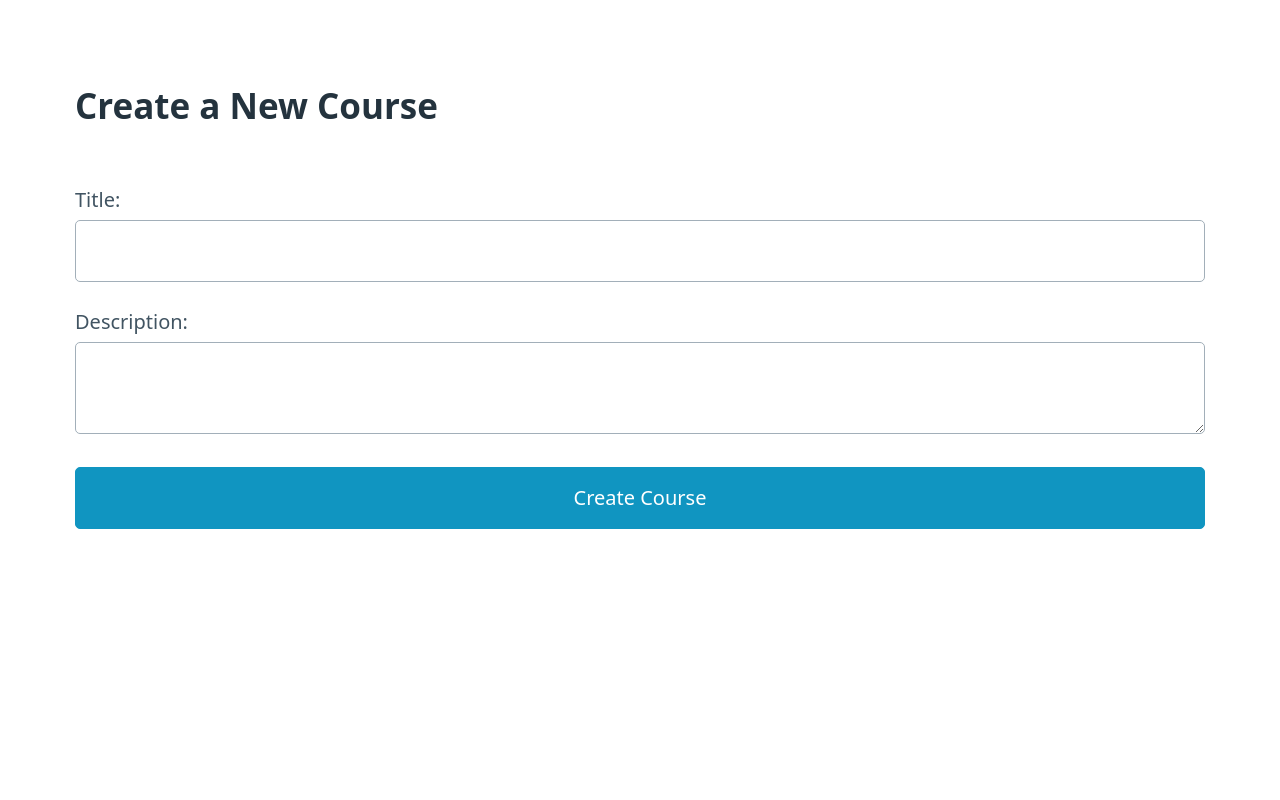
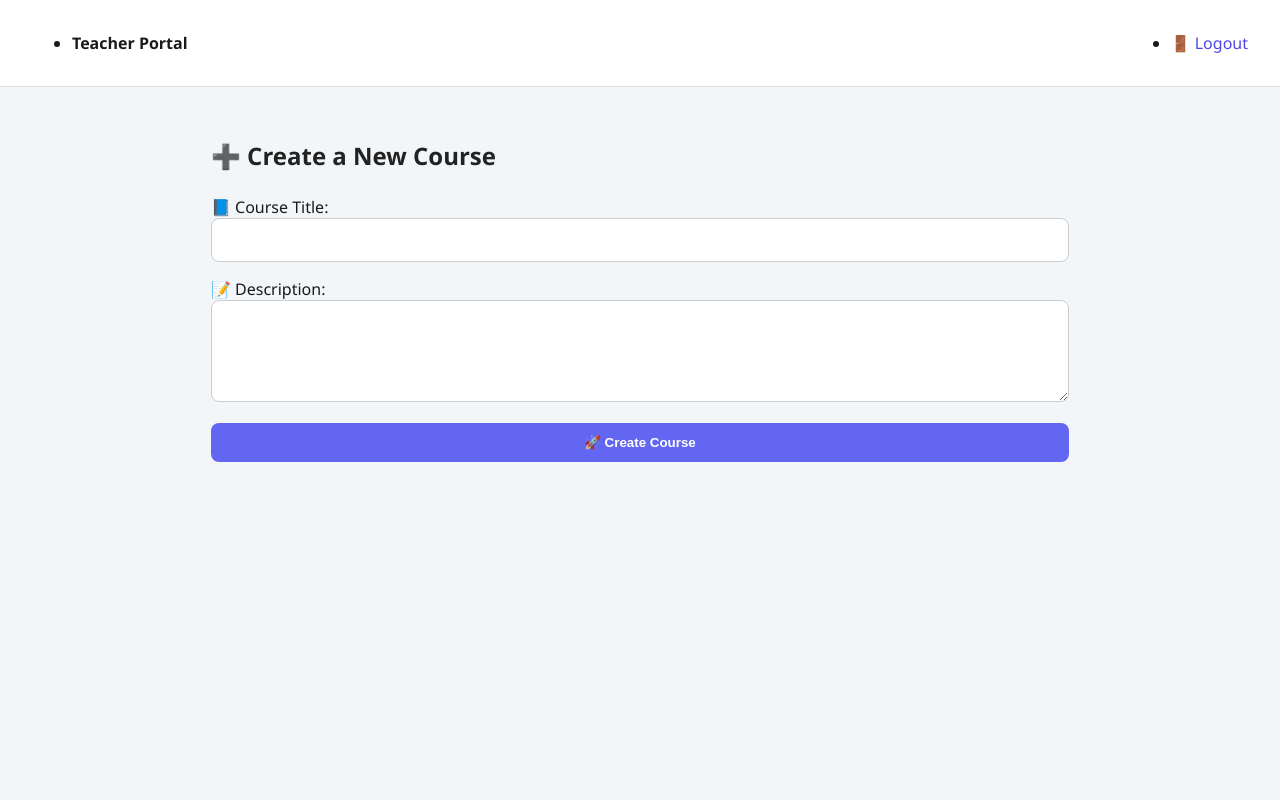
Before and after one commit to dadoktor8/LMS, a FastAPI app: page /auth/courses/new in a window 1280 px wide. Run offline with FastAPI, Linux system fonts and the light colour scheme; some libraries are stand-ins or nearby versions.

Commit message:
Courses and Teachers

```diff
--- a/backend/auth/routes.py
+++ b/backend/auth/routes.py
@@ -16,7 +16,7 @@ from utils.tokens import generate_verification_token
 from utils.tokens import confirm_token
 from utils.email_utils import send_verification_email
 from utils.tokens import generate_verification_token
-from db.models import User
+from db.models import User,Course,Enrollment
 from db.database import engine,get_db
 
 load_dotenv()
@@ -64,11 +64,16 @@ def decode_token(token: str):
         raise HTTPException(status_code=401, detail="Invalid token")
 
 def require_role(required_role: str):
-    def role_checker(token: str = Depends(oauth2_scheme)):
-        payload = decode_token(token)
+    def role_checker(request: Request):
+        token = request.cookies.get("access_token")
+        if not token:
+            raise HTTPException(status_code=401, detail="Missing token in cookies")
+
+        payload = decode_token(token)  # Your decode_token logic
         if payload.get("role") != required_role:
             raise HTTPException(status_code=403, detail="Not authorized")
-        return payload
+        return payload  # Contains user_id, role, etc.
+
     return role_checker
 
 # === JSON API SIGNUP ===
@@ -134,9 +139,18 @@ def redirect_to_login_page(msg: str = ""):
 # === HTMX LOGIN FORM ===
 @auth_router.get("/login-page", response_class=HTMLResponse)
 def login_page(request: Request):
-    return templates.TemplateResponse("login.html", {"request": request})
+    logged_out = request.cookies.get("logged_out")
 
-from fastapi.responses import Response
+    response = templates.TemplateResponse("login.html", {
+        "request": request,
+        "logged_out": logged_out
+    })
+
+    # 🍪 Clear the cookie after reading so it doesn’t show again next time
+    response.delete_cookie("logged_out")
+
+    return response
+
 
 @auth_router.post("/login-form", response_class=HTMLResponse)
 def login_form(
@@ -152,6 +166,7 @@ def login_form(
             status_code=401
         )
 
+    # Redirect logic
     if user.role == "admin":
         redirect_url = "/auth/admin/dashboard"
     elif user.role == "student":
@@ -159,13 +174,36 @@ def login_form(
     elif user.role == "teacher":
         redirect_url = "/auth/teacher/dashboard"
     else:
-        return HTMLResponse(
-            content=f'<div class="toast success">✅ Welcome back, {user.email}!</div>'
-        )
+        return HTMLResponse(content="Invalid role", status_code=400)
 
-    # 🔁 Return an HTMX-specific redirect
+    # ⛓️ Create JWT token
+    access_token = create_access_token(data={
+        "sub": user.email,
+        "role": user.role,
+        "user_id": user.id
+    }, expires_delta=timedelta(hours=24))
+
+    # 🌐 Set token in cookie
     response = HTMLResponse(status_code=200)
     response.headers["HX-Redirect"] = redirect_url
+    response.set_cookie(
+        key="access_token",
+        value=access_token,
+        httponly=True,
+        max_age=60 * 60 * 24,  # 1 day
+        secure=False,  # True in production with HTTPS
+        samesite="Lax"
+    )
+
+    return response
+
+
+
+@auth_router.get("/logout")
+def logout():
+    response = RedirectResponse(url="/auth/login-page")
+    response.delete_cookie("access_token")
+    response.set_cookie(key="logged_out", value="1", max_age=5)  # Expires in 5 seconds
     return response
 
 
@@ -321,8 +359,15 @@ def upload_students_page(request: Request, course_id: int):
     })
 
 @auth_router.get("/teacher/dashboard", response_class=HTMLResponse)
-def teacher_dashboard(request: Request, db: Session = Depends(get_db)):
-    # Fetch teacher's courses (optional enhancement)
+def teacher_dashboard(
+    request: Request,
+    db: Session = Depends(get_db),
+    user=Depends(require_role("teacher"))
+):
+    teacher_id = user["user_id"]
+    courses = db.query(Course).filter(Course.teacher_id == teacher_id).all()
+
     return templates.TemplateResponse("teacher_dashboard.html", {
-        "request": request
+        "request": request,
+        "courses": courses
     })
--- a/backend/static/styles.css
+++ b/backend/static/styles.css
@@ -1,13 +1,24 @@
+/* Global Resets */
+* {
+  box-sizing: border-box;
+}
+
 body {
   margin: 0;
   font-family: "Segoe UI", Roboto, sans-serif;
   background: #f3f6f9;
+  color: #1a1a1a; /* Slightly darker text for readability */
+  min-height: 100vh;
   display: flex;
-    justify-content: center;
-    align-items: center;
-    height: 100vh;
+  flex-direction: column;
+}
+main.container {
+  max-width: 1200px;
+  margin: 0 auto;
+  padding: 2rem 1rem;
 }
 
+/* Centered Auth Page Layout */
 .auth-container {
   background: white;
   padding: 3rem 2rem;
@@ -16,21 +27,28 @@ body {
   width: 100%;
   max-width: 400px;
   text-align: center;
+  margin: auto;
 }
 
-  .auth-container h2 {
+/* Headings */
+.auth-container h2,
+h1, h2, h3, h4 {
   margin-bottom: 1.5rem;
-    color: #333;
+  color: #222;
 }
 
+/* Form Styles */
 form input,
-  form select {
+form select,
+form textarea {
   width: 100%;
   padding: 0.75rem;
   margin-bottom: 1rem;
   border: 1px solid #ccc;
   border-radius: 8px;
   font-size: 1rem;
+  background: #fff;
+  color: #1a1a1a;
 }
 
 button {
@@ -49,25 +67,7 @@ body {
   background: #4f46e5;
 }
 
-  .response-message {
-    margin-top: 1rem;
-    color: #16a34a;
-    font-weight: bold;
-  }
-
-  .switch-link {
-    margin-top: 1rem;
-    font-size: 0.9rem;
-  }
-
-  .switch-link a {
-    color: #6366f1;
-    text-decoration: none;
-  }
-
-  .switch-link a:hover {
-    text-decoration: underline;
-  }
+/* Toast Alerts */
 .toast {
   display: block;
   padding: 12px 16px;
@@ -92,3 +92,172 @@ body {
   from { opacity: 0; }
   to { opacity: 1; }
 }
+
+/* Link Styles */
+a {
+  color: #4f46e5;
+  text-decoration: none;
+}
+a:hover {
+  text-decoration: underline;
+}
+
+/* Switch Login/Register Link */
+.switch-link {
+  margin-top: 1rem;
+  font-size: 0.9rem;
+  text-align: center;
+}
+
+/* Utility Container */
+.container {
+  padding: 2rem;
+  max-width: 1200px;
+  margin: auto;
+}
+
+/* Reusable Card Styles */
+
+/* Navigation Bar */
+nav {
+  display: flex;
+  justify-content: space-between;
+  padding: 1rem 2rem;
+  background: #ffffff;
+  border-bottom: 1px solid #ddd;
+}
+
+/* Responsive Grid (like card-grid) */
+
+
+/* Table Enhancements */
+table {
+  width: 100%;
+  border-collapse: collapse;
+  margin-top: 1.5rem;
+}
+th, td {
+  padding: 0.75rem 1rem;
+  text-align: left;
+  border-bottom: 1px solid #ccc;
+}
+th {
+  background-color: #f1f5f9;
+  color: #333;
+}
+.dashboard-grid {
+  display: grid;
+  grid-template-columns: repeat(auto-fit, minmax(280px, 1fr));
+  gap: 1.5rem;
+  margin-top: 2rem;
+  width: 100%;
+  justify-content: center;
+}
+
+/* Card styling */
+.card {
+  display: flex;
+  flex-direction: column;
+  justify-content: center; /* vertical center */
+  align-items: center;     /* horizontal center */
+  text-align: center;
+  padding: 1.5rem;
+  border-radius: 1rem;
+  box-shadow: 0 4px 12px rgba(0, 0, 0, 0.05);
+  background-color: rgb(253, 215, 215);
+  max-width: 320px;
+  margin: 0 auto;
+}
+
+.card:hover {
+  transform: translateY(-4px);
+}
+
+.card h3,
+.card h4 {
+  margin-top: 0;
+  color: #333;
+}
+
+.card p {
+  color: #444;
+  font-size: 0.95rem;
+  margin-bottom: auto;
+}
+
+.card a {
+  display: inline-block;
+  margin-top: 1rem;
+  color: #6366f1;
+  font-weight: bold;
+  text-decoration: none;
+}
+
+.card a:hover {
+  text-decoration: underline;
+}
+.welcome-container {
+  text-align: center;
+  margin-top: 2rem;
+  margin-bottom: 2rem;
+}
+.footer-text {
+  text-align: center;
+  margin-top: 3rem;
+  font-size: 0.9rem;
+  color: #555;
+}
+.course-card {
+  background-color: #fff;
+  border-radius: 12px;
+  padding: 1.5rem;
+  width: 300px;
+  box-shadow: 0 4px 12px rgba(0,0,0,0.1);
+  transition: transform 0.2s ease-in-out;
+}
+
+.course-card:hover {
+  transform: translateY(-5px);
+}
+
+.courses-grid {
+  display: flex;
+  flex-wrap: wrap;
+  justify-content: center;
+  gap: 1.5rem;
+  padding: 1rem;
+}
+
+.card-link {
+  display: block;
+  margin-top: 0.5rem;
+  color: #5A3EED;
+  font-weight: bold;
+  text-decoration: none;
+}
+
+@media (max-width: 768px) {
+  .course-card {
+    width: 90%;
+  }
+}
+.welcome-container,
+.section-title,
+.footer {
+  text-align: center;
+}
+
+
+@media (max-width: 600px) {
+  .card {
+    padding: 1rem;
+  }
+
+  .grid {
+    gap: 1rem;
+  }
+
+  .card p {
+    font-size: 0.9rem;
+  }
+}
--- a/backend/templates/create_course.html
+++ b/backend/templates/create_course.html
@@ -1,24 +1,45 @@
 <!DOCTYPE html>
-<html>
+<html lang="en">
 <head>
+  <meta charset="UTF-8">
   <title>Create Course</title>
-  <link rel="stylesheet" href="https://cdn.jsdelivr.net/npm/@picocss/pico@1/css/pico.min.css">
+  <meta name="viewport" content="width=device-width, initial-scale=1.0">
+  <link rel="stylesheet" href="/static/styles.css">
+  <script src="https://unpkg.com/htmx.org@1.9.2"></script>
 </head>
 <body>
+  <nav class="container-fluid">
+    <ul>
+      <li><strong>Teacher Portal</strong></li>
+    </ul>
+    <ul>
+      <li><a href="/auth/logout" role="button" class="secondary">🚪 Logout</a></li>
+    </ul>
+  </nav>
+
   <main class="container">
-    <h2>Create a New Course</h2>
-    <form hx-post="/courses" hx-target="#message" method="post">
+    <h2>➕ Create a New Course</h2>
+
+    <form
+      hx-post="/auth/courses"
+      hx-target="#message"
+      hx-swap="innerHTML"
+      method="post"
+    >
       <label>
-        Title:
+        📘 Course Title:
         <input type="text" name="title" required>
       </label>
+
       <label>
-        Description:
-        <textarea name="description" required></textarea>
+        📝 Description:
+        <textarea name="description" rows="4" required></textarea>
       </label>
-      <button type="submit">Create Course</button>
+
+      <button type="submit">🚀 Create Course</button>
     </form>
-    <div id="message" style="margin-top: 1em;"></div>
+
+    <div id="message" style="margin-top: 1.5rem;"></div>
   </main>
 </body>
 </html>
--- a/backend/templates/login.html
+++ b/backend/templates/login.html
@@ -21,4 +21,9 @@
 <p class="switch-link">
   <a href="/auth/forgot-password-page" style="font-size: 0.9em; color: #888; text-decoration: underline;">Forgot your password?</a>
 </p>
+{% if logged_out %}
+  <div class="toast success" style="margin-top: 1em;">
+    ✅ You have been logged out.
+  </div>
+{% endif %}
 {% endblock %}
--- a/backend/templates/upload_students.html
+++ b/backend/templates/upload_students.html
@@ -2,7 +2,7 @@
 <html>
 <head>
   <title>Upload Students</title>
-  <link rel="stylesheet" href="https://cdn.jsdelivr.net/npm/@picocss/pico@1/css/pico.min.css">
+  <link rel="stylesheet" href="/static/styles.css">
 </head>
 <body>
   <main class="container">
```
Also changed, not shown: backend/templates/teacher_dashboard.html (+36 -65 lines), 2 other files. Lines whose indentation alone changed are shown as unchanged.
